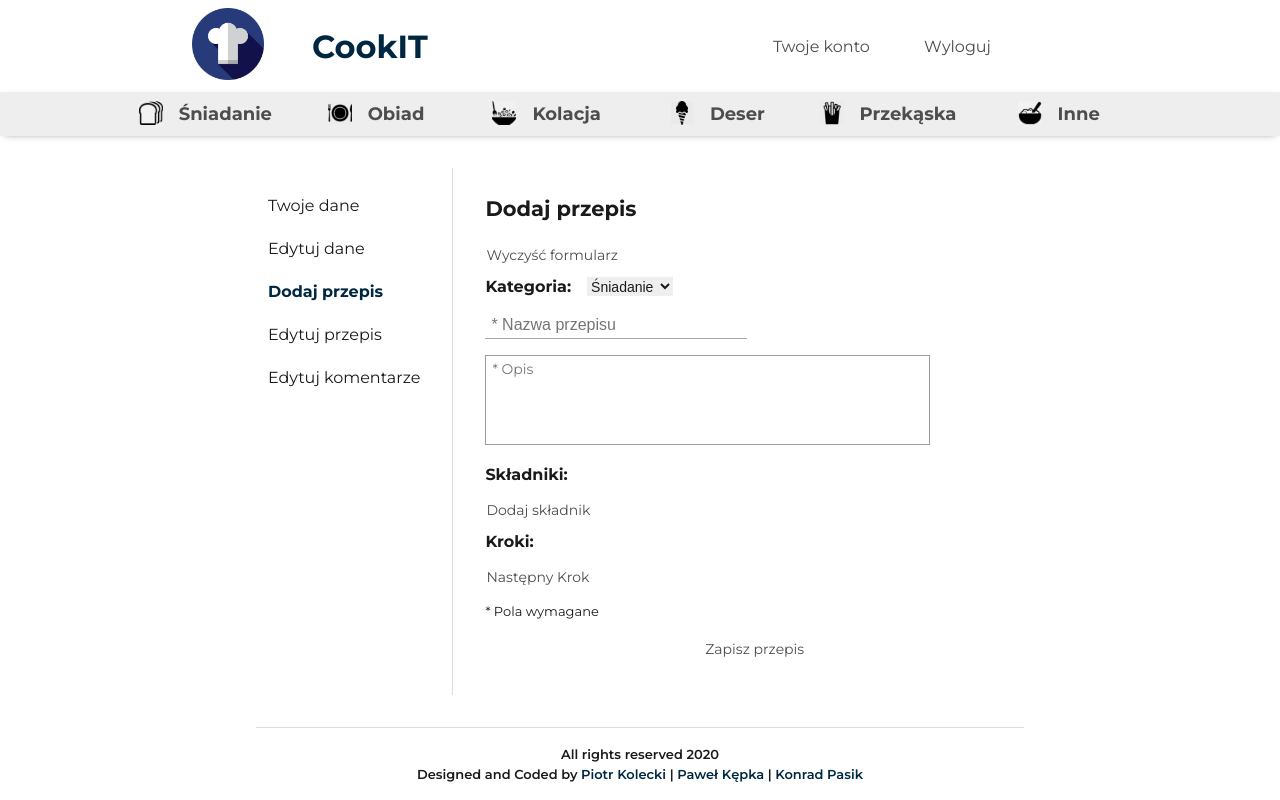
After one commit to PiotrKolecki/cookitpiteproject, a Django app: page /CookIT/account/addRecipe in a window 1280 px wide. The commit adds this page. Run offline with Django 3.2, Linux system fonts and the light colour scheme; the visitor is signed in with stand-in values (Sample User, id 1).

Commit message:
using is_authenticated value, handle add recipe

```diff
--- a/CookIT/templates/account.html
+++ b/CookIT/templates/account.html
@@ -10,10 +10,10 @@
    <div id="account">
       <div class="sidebar">
          <a class="sidebarEl userData" href="/CookIT/account">Twoje dane</a>
-         <a class="sidebarEl editData" href="/CookIT/account/edit">Edytuj dane</a>
-         <a class="sidebarEl addRecipe" href="/">Dodaj przepis</a>
+         <a class="sidebarEl editData" href="/CookIT/account/identityEdit">Edytuj dane</a>
+         <a class="sidebarEl addRecipe" href="/CookIT/account/addRecipe">Dodaj przepis</a>
          <a class="sidebarEl userRecipes" href="/">Edytuj przepis</a>
-         <a class="sidebarEl userComments" href="/">Twoje komentarze</a>
+         <a class="sidebarEl userComments" href="/">Edytuj komentarze</a>
       </div>
       <div class="mainContent">
          {% block accountContent %}{% endblock %}
--- /dev/null
+++ b/CookIT/templates/addRecipe.html
@@ -0,0 +1,39 @@
+{% extends 'account.html' %}
+
+{% block title %}Dodaj przepis - CookIT{% endblock %}
+{% load static %}
+{% block accountPageStylesSheet %}<link rel="stylesheet" href="{% static 'stylesSheets/addRecipe.css' %}">{% endblock %}
+
+{% block accountEdit %}
+   <div class="addRecipeWrapper">
+      <div class="errorMsg">{{ validationMsg }}</div>
+      <div class="successMsg">{{ successMsg }}</div>
+      <span class="separator"></span>
+      <h2 class="sectionTitile">Dodaj przepis</h2>
+      <button class="clearButton">Wyczyść formularz</button>
+      <div class="categoryNameWrapper">
+         <h4 class="header">Kategoria:</h4>
+         <select name="category" class="chooseCategory">
+            <option class="option">Śniadanie</option>
+            <option class="option">Obiad</option>
+            <option class="option">Kolacja</option>
+            <option class="option">Deser</option>
+            <option class="option">Przekąska</option>
+            <option class="option">Inne</option>
+         </select>
+      </div>
+      <input name="recipeName" placeholder="* Nazwa przepisu" required class="input" value="">
+      <textarea name="description" class="description" placeholder="* Opis"></textarea>
+      <h4 class="header">Składniki:</h4>
+      <div class="ingredientsWrapper">
+      </div>
+      <button class="addInput" onclick=addNewIngredient()>Dodaj składnik</button>
+      <h4 class="header">Kroki:</h4>
+      <div class="stepsWrapper">
+      </div>
+      <button class="addInput" onclick=addNewStep()>Następny Krok</button>
+      <p class="require">* Pola wymagane</p>
+      <button class="saveRecipe" onclick=addRecipe()>Zapisz przepis</button>
+   </div>
+   <script src="{% static 'scripts/addRecipe.js' %}"></script>
+{% endblock %}
--- a/CookIT/templates/base.html
+++ b/CookIT/templates/base.html
@@ -16,7 +16,14 @@
             <a href="/CookIT"><img width=72 height=72 src="{% static 'images/logo.png' %}" /></a>
             <h2 class="pageTitle">CookIT</h2>
             <!-- Correct buttons will be displayed after page load -->
-            <div class="navButtonsWrapper"></div>
+            <div class="navButtonsWrapper">
+                {% if user.is_authenticated %}
+                <a class="accountButton" href="/CookIT/account">Twoje konto</a>
+                <a class="accountButton" href="/CookIT/logout">Wyloguj</a>
+                {% else %}
+                <a class="loginButton" href="/CookIT/login/">Zaloguj się</a>
+                {% endif %}
+            </div>
         </div>
         <div class="navWrapper">
             <a class="navLink" href="/CookIT/c-1">
--- a/CookIT/templates/userEdit.html
+++ b/CookIT/templates/userEdit.html
@@ -10,13 +10,13 @@
         <div class="successMsg">{{ successMsg }}</div>
         <span class="separator"></span>
         <h2 class="sectionTitile">Edytuj dane</h2>
-        <form name="editForm" method="post">{% csrf_token %}
+        <form class="editForm" name="editForm" method="post">{% csrf_token %}
             <input name="first_name" placeholder="* Imię" required class="input" value="">
             <input name="last_name" placeholder="* Nazwisko" required class="input" value="">
             <input name="email" placeholder="* E-mail" required class="input" value="">
+            <p class="content">* Pola wymagane</p>
             <button type="button" class="submitInput" onclick="validateEditForm()">Zapisz</button>
         </form>
-        <p class="content">* pola wymagane</p>
     </div>
     <script src="{% static 'scripts/accountEditValidators.js' %}"></script>
 {% endblock %}
--- a/CookIT/urls.py
+++ b/CookIT/urls.py
@@ -12,10 +12,12 @@ urlpatterns = [
     path('logout/', views.logoutUI, name='logout'),
 
     path('account/', views.account, name='account'),
-    path('account/edit', views.accountEdit, name='accountEdit'),
+    path('account/identityEdit', views.accountEdit, name='accountEdit'),
+    path('account/addRecipe', views.addRecipePage, name='addRecipePage'),
 
     path('c-<int:id>/', views.category, name='category'),
     path('r-<int:id>/', views.recipe, name='category'),
 
     path('addComment/', views.addComment, name='addComment'),
+    path('addComment/sendData', views.addRecipePost, name='addRecipePost'),
 ]
--- a/CookIT/views.py
+++ b/CookIT/views.py
@@ -12,7 +12,7 @@ def index(request):
     return render(request, 'home.html')
 
 def loginRegisterUI(request):
-    if request.COOKIES.get('userSession'):
+    if request.user.is_authenticated:
         return HttpResponseRedirect('/CookIT/account')
     else:
         decodedParams = parse_qs(request.body.decode('utf-8'))
@@ -106,6 +106,7 @@ def recipe(request, id):
     recipe_steps = fetchedRecipie.recipe_steps.split('|')
     fetchedRecipie.ingredients = ingredients
     fetchedRecipie.recipe_steps = recipe_steps
+    fetchedRecipie.name = fetchedRecipie.name.upper()
 
     fetchedComments = models.Comment.objects.all().filter(recipe_id=id)
 
@@ -124,3 +125,39 @@ def addComment(request):
     newComment.save()
 
     return HttpResponseRedirect('/CookIT/r-' + recipeId)
+
+def addRecipePage(request):
+    if request.user.is_authenticated:
+        return render(request, 'addRecipe.html')
+    else:
+        return HttpResponseRedirect('/CookIT/')
+
+def addRecipePost(request):
+    categoriesDict = {
+        "Śniadanie": 1,
+        "Obiad": 2,
+        "Kolacja": 3,
+        "Deser": 4,
+        "Przekąska": 5,
+        "Inne": 6,
+    }
+
+    recipeName = request.POST.get('recipeName')
+    description = request.POST.get('description')
+    ingredients = request.POST.get('ingredients')
+    steps = request.POST.get('steps')
+    category = request.POST.get('category')
+    fetchedCategory = models.Category.objects.get(id=categoriesDict[category])
+    user_id = request.user
+
+    newRecipe = models.Recipe(
+        user_id=user_id,
+        category_id=fetchedCategory,
+        name=recipeName,
+        description=description,
+        ingredients=ingredients,
+        recipe_steps=steps,
+    )
+    newRecipe.save()
+
+    return render(request, 'addRecipe.html', {'successMsg': 'Przepis został zapisany'})
--- a/static/scripts/accountSidebar.js
+++ b/static/scripts/accountSidebar.js
@@ -1,9 +1,9 @@
 boldSidebarElement = () => {
    const sidebarElements = {
       ['/CookIT/account/']: 'userData',
-      ['/CookIT/account/edit']: 'editData',
+      ['/CookIT/account/identityEdit']: 'editData',
+      ['/CookIT/account/addRecipe']: 'addRecipe',
       // FIXME: Change to correct path after all views implementation
-      ['/']: 'addRecipe',
       ['/']: 'userRecipes',
       ['/']: 'userComments',
    }
--- /dev/null
+++ b/static/scripts/addRecipe.js
@@ -0,0 +1,189 @@
+var ingredients = [];
+var steps = [];
+
+const addNewIngredient = () => {
+   const ingredientsWrapper = document.getElementsByClassName('ingredientsWrapper')[0];
+
+   const wrapper = document.createElement('div');
+   wrapper.classList.add('ingredient');
+
+   const removeBtn = document.createElement('div');
+   removeBtn.classList.add('removeBtn');
+   removeBtn.onclick = removeIngredient(ingredients.length);
+   removeBtn.innerHTML = '❌';
+
+   const input = document.createElement('input');
+   input.classList.add('ingredientInput')
+   input.setAttribute('name', 'ingredientIpt');
+   input.setAttribute('placeholder', '* Składnik');
+   input.setAttribute('required', true);
+   input.setAttribute('value', '');
+
+   wrapper.appendChild(removeBtn)
+   wrapper.appendChild(input)
+
+   ingredients.push(wrapper);
+
+   ingredientsWrapper.appendChild(wrapper);
+}
+
+const removeIngredient = (index) => () => {
+   const ingredientsWrapper = document.getElementsByClassName('ingredientsWrapper')[0];
+   const inputToRemove = ingredients[index];
+
+   ingredientsWrapper.removeChild(inputToRemove);
+}
+
+const addNewStep = () => {
+   const stepsWrapper = document.getElementsByClassName('stepsWrapper')[0];
+
+   const wrapper = document.createElement('div');
+   wrapper.classList.add('step');
+
+   const removeBtn = document.createElement('div');
+   removeBtn.classList.add('removeBtn');
+   removeBtn.onclick = removeStep(steps.length);
+   removeBtn.innerHTML = '❌';
+
+   const input = document.createElement('input');
+   input.classList.add('stepInput')
+   input.setAttribute('name', 'stepIpt');
+   input.setAttribute('placeholder', '* Krok');
+   input.setAttribute('required', true);
+   input.setAttribute('value', '');
+
+   wrapper.appendChild(removeBtn)
+   wrapper.appendChild(input)
+
+   steps.push(wrapper);
+
+   stepsWrapper.appendChild(wrapper);
+}
+
+const removeStep = (index) => () => {
+   const stepsWrapper = document.getElementsByClassName('stepsWrapper')[0];
+   const stepToRemove = steps[index];
+
+   stepsWrapper.removeChild(stepToRemove);
+}
+
+validateForm = () => {
+   const recipeName = document.getElementsByName('recipeName')[0].value;
+   const validationMsg = document.getElementsByClassName('errorMsg')[0];
+
+   if (recipeName == "") {
+      validationMsg.innerHTML = 'Podaj nazwę przepisu';
+
+      return false;
+   }
+
+   const description = document.getElementsByName('description')[0].value;
+
+   if (description == "") {
+      validationMsg.innerHTML = 'Uzupełnij opis przepisu';
+
+      return false;
+   }
+
+   const ingredientsWrapper = document.getElementsByClassName('ingredientsWrapper')[0];
+
+   if (ingredientsWrapper.children.length === 0) {
+      validationMsg.innerHTML = 'Dodaj składniki';
+
+      return false;
+   }
+
+   let hasEmptyIngredient = false;
+
+   for (let ingredient of ingredientsWrapper.children) {
+      if (ingredient.children[1].value === '') {
+         hasEmptyIngredient = true;
+         break;
+      }
+   }
+
+   if (hasEmptyIngredient) {
+      validationMsg.innerHTML = 'Uzupełnij składniki';
+
+      return false;
+   }
+
+   const stepsWrapper = document.getElementsByClassName('stepsWrapper')[0];
+
+   if (stepsWrapper.children.length === 0) {
+      validationMsg.innerHTML = 'Dodaj wymagane kroki';
+
+      return false;
+   }
+
+   let hasEmptyStep = false;
+
+   for (let step of stepsWrapper.children) {
+      if (step.children[1].value === '') {
+         hasEmptyStep = true;
+         break;
+      }
+   }
+
+   if (hasEmptyStep) {
+      validationMsg.innerHTML = 'Uzupełnij kroki';
+
+      return false;
+   }
+
+   validationMsg.innerHTML = '';
+   return true;
+}
+
+addRecipe = () => {
+   const didPassedValidation = validateForm();
+
+   if(didPassedValidation) {
+      const button = document.getElementsByClassName('saveRecipe')[0];
+      button.disabled = true;
+
+      const ingredientsWrapper = document.getElementsByClassName('ingredientsWrapper')[0];
+      const stepsWrapper = document.getElementsByClassName('stepsWrapper')[0];
+      const ingredients = [];
+      const steps = [];
+
+      for (let ingredient of ingredientsWrapper.children) {
+         ingredients.push(ingredient.children[1].value)
+      }
+
+      for (let step of stepsWrapper.children) {
+         steps.push(step.children[1].value)
+      }
+
+      const formData = new FormData();
+
+      const recipeName = document.getElementsByName('recipeName')[0].value.toUpperCase();
+      const description = document.getElementsByName('description')[0].value;
+      const category = document.getElementsByName('category')[0].value;
+      const ingredientsValue = ingredients.join('|');
+      const stepsValue = steps.join('|');
+      const csrf_token = getCookie("csrftoken");
+
+      formData.append('category', category);
+      formData.append('recipeName', recipeName);
+      formData.append('description', description);
+      formData.append('ingredients', ingredientsValue);
+      formData.append('steps', stepsValue);
+      formData.append('csrfmiddlewaretoken', csrf_token);
+
+      const request = new XMLHttpRequest();
+
+      request.onreadystatechange = () => {
+         if (request.readyState == 4 && request.status == 200) {
+            window.location.reload();
+         }
+         if (request.readyState === XMLHttpRequest.DONE) {
+            button.disabled = false;
+         }
+      };
+
+      request.open("POST", window.origin + '/CookIT/addComment/sendData');
+      request.setRequestHeader('X-CSRFToken', csrf_token);
+      request.send(formData);
+   }
+}
--- a/static/scripts/topBarButtons.js
+++ b/static/scripts/topBarButtons.js
@@ -1,8 +1,3 @@
-logout = () => {
-   document.cookie = "userSession" +'=; Path=/; Expires=Thu, 01 Jan 1970 00:00:01 GMT;';
-   window.location.href = "/CookIT/logout";
-}
-
 getCookie = (cname) => {
    var name = cname + "=";
    var decodedCookie = decodeURIComponent(document.cookie);
@@ -18,23 +13,3 @@ getCookie = (cname) => {
    }
    return "";
  }
-
-setCorrectButtons =() => {
-   const sessionCookie = getCookie("userSession");
-   const navButtonsWrapper = document.getElementsByClassName("navButtonsWrapper")[0];
-
-   if (!sessionCookie)  {
-      navButtonsWrapper.innerHTML = `
-         <a class="loginButton" href="/CookIT/login/">Zaloguj się</a>
-      `;
-   } else {
-      navButtonsWrapper.innerHTML = `
-         <a class="accountButton" href="/CookIT/account">Twoje konto</a>
-         <button class="logoutButton" onclick="logout()">Wyloguj</button>
-      `;
-   }
-}
-
-window.addEventListener('load', () => {
-   setCorrectButtons();
-});
--- a/static/stylesSheets/account.css
+++ b/static/stylesSheets/account.css
@@ -1,6 +1,7 @@
 #account {
    display: flex;
    margin-bottom: 32px;
+   width: 100%;
 }
 
 .sidebar {
--- /dev/null
+++ b/static/stylesSheets/addRecipe.css
@@ -0,0 +1,171 @@
+.sectionTitile {
+   font-size: 21px;
+   margin: 0;
+   padding: 28px 0 16px;
+}
+
+.errorMsg {
+   margin: 0px auto;
+   font-size: 18px;
+   font-weight: 400;
+   color: rgb(206, 0, 0);
+   width: 100%;
+   text-align: center;
+}
+
+.successMsg {
+   margin: 0px auto;
+   font-size: 18px;
+   font-weight: 400;
+   color: green;
+   width: 100%;
+   text-align: center;
+}
+
+.clearButton, .addInput {
+   display: block;
+   color: rgb(77, 77, 77);
+   cursor: pointer;
+   text-decoration: none;
+   background: none;
+   border: 1px solid white;
+   font-family: Montserrat;
+   font-size: 14px;
+   padding: 0;
+   margin: 8px 0 12px;
+}
+
+.clearButton:hover, .clearButton:focus, .addInput:hover, .addInput:focus {
+   outline: none;
+   color: rgb(55, 55, 55);
+}
+
+.clearButton:active, .clearButton:hover, .addInput:active, .addInput:hover {
+   outline: none;
+   color: rgb(22, 22, 22);
+}
+
+.addInput {
+   margin-top: 16px;
+}
+
+.categoryNameWrapper {
+   display: flex;
+   margin-bottom: 16px;
+}
+
+.require {
+   font-size: 13px;
+   padding: 4px 0;
+   margin: 0;
+}
+
+.header {
+   margin: 0;
+   font-size: 16px;
+}
+
+.chooseCategory {
+   font-size: 14px;
+   margin-left: 16px;
+   color: rgb(26, 26, 26);
+   border: none;
+}
+
+.chooseCategory:focus {
+   outline: none;
+}
+
+.option {
+   font-size: 14px;
+   color: rgb(26, 26, 26);
+}
+
+.input, .ingredientInput, .stepInput {
+   min-width: 250px;
+   margin-bottom: 16px;
+   font-size: 16px;
+   padding: 4px 6px;
+   border-top: none;
+   border-right: none;
+   border-left: none;
+   border-image: initial;
+   color: rgb(26, 26, 26);
+   border-bottom: 1px solid rgb(170, 170, 170);
+   display: block;
+}
+
+.input:focus, .ingredientInput:focus, .stepInput:focus {
+   outline: none;
+   color: rgb(0, 39, 66);
+   border-bottom: 1px solid rgb(0, 39, 66);
+}
+
+.description {
+   font-family: Montserrat;
+   color: rgb(26, 26, 26);
+   font-size: 14px;
+   resize: none;
+   border: 1px solid rgb(157, 157, 157);
+   margin-bottom: 16px;
+   width: 80%;
+   min-height: 80px;
+   padding: 4px 6px;
+}
+
+.description:focus {
+   outline: none;
+   color: rgb(0, 39, 66);
+}
+
+.saveRecipe {
+   display: block;
+   color: rgb(77, 77, 77);
+   cursor: pointer;
+   text-decoration: none;
+   background: none;
+   border: 1px solid white;
+   font-family: Montserrat;
+   font-size: 14px;
+   padding: 4px 12px;
+   margin: 0px auto;
+   margin-top: 12px;
+}
+
+.saveRecipe:hover, .saveRecipe:focus {
+   outline: none;
+   border: 1px solid rgb(39, 59, 122);
+   color: rgb(39, 59, 122);
+}
+
+.saveRecipe:active {
+   outline: none;
+   border: 1px solid rgb(39, 59, 122);
+   background: rgb(39, 59, 122);
+   color: white
+}
+
+.ingredientsWrapper, .stepsWrapper {
+   margin: 12px 0;
+}
+
+.ingredient {
+   display: flex;
+   align-items: center;
+   margin: 12px 0;
+}
+
+.step {
+   display: flex;
+   align-items: center;
+   margin: 12px 0;
+}
+
+.ingredientInput, .stepInput {
+   margin: 0;
+}
+
+.removeBtn {
+   cursor: pointer;
+   margin-right: 8px;
+}
--- a/static/stylesSheets/loginRegister.css
+++ b/static/stylesSheets/loginRegister.css
@@ -3,6 +3,7 @@
    align-items: center;
    justify-content: space-around;
    flex-wrap: wrap;
+   width: 100%;
 }
 
 .errorMsg {
--- a/static/stylesSheets/mainStyles.css
+++ b/static/stylesSheets/mainStyles.css
@@ -88,6 +88,11 @@ body {
    margin: 32px 20% 0;
 }
 
+#content {
+   min-height: calc(100vh - 241px);
+   display: flex;
+}
+
 #footer {
    display: flex;
    flex-direction: column;
```
Also changed, not shown: CookIT/templates/recipe.html (+5 -2 lines), static/scripts/addComment.js (+0 -18 lines), static/stylesSheets/editUser.css (+16 -1 lines), static/stylesSheets/recipe.css (+8 -3 lines).
